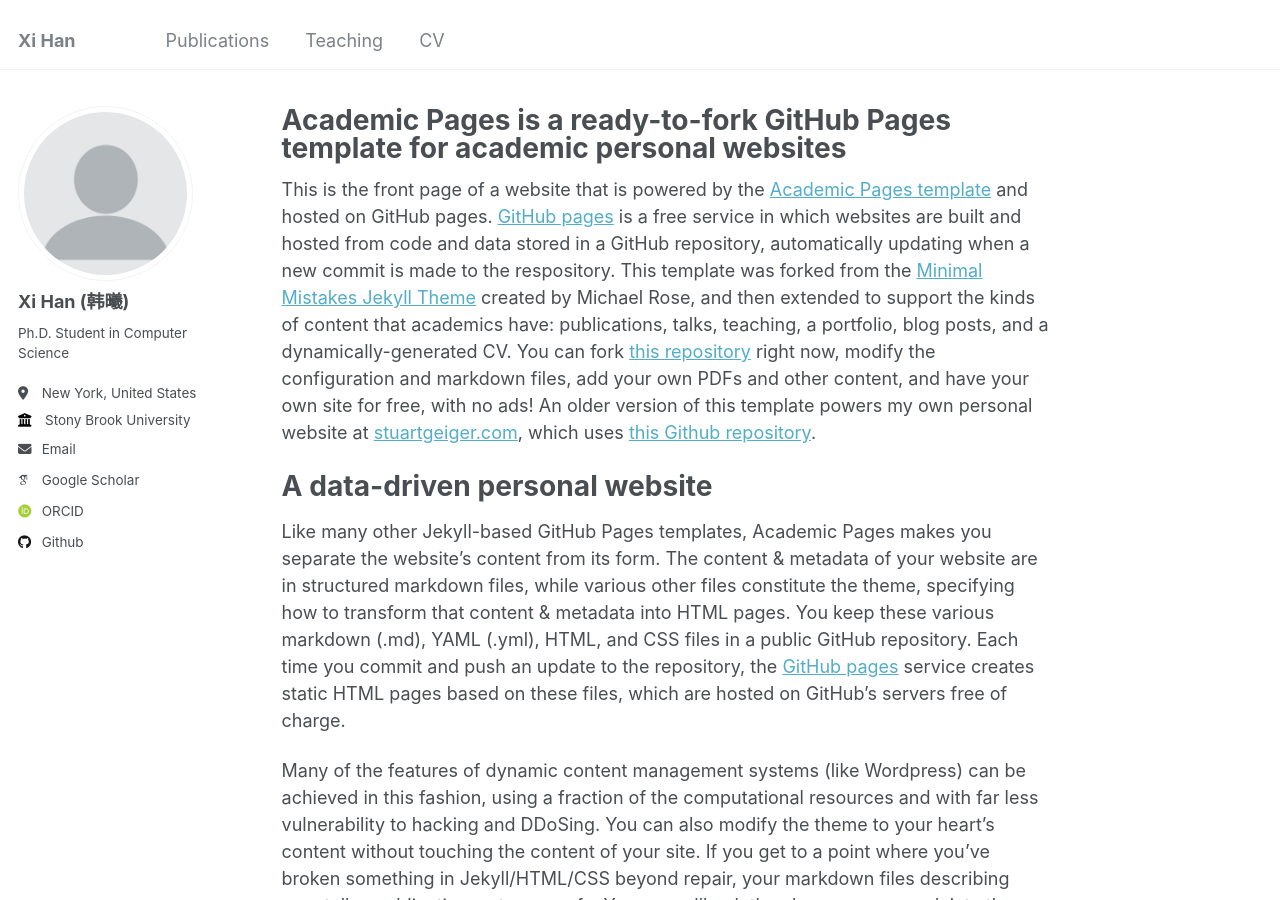
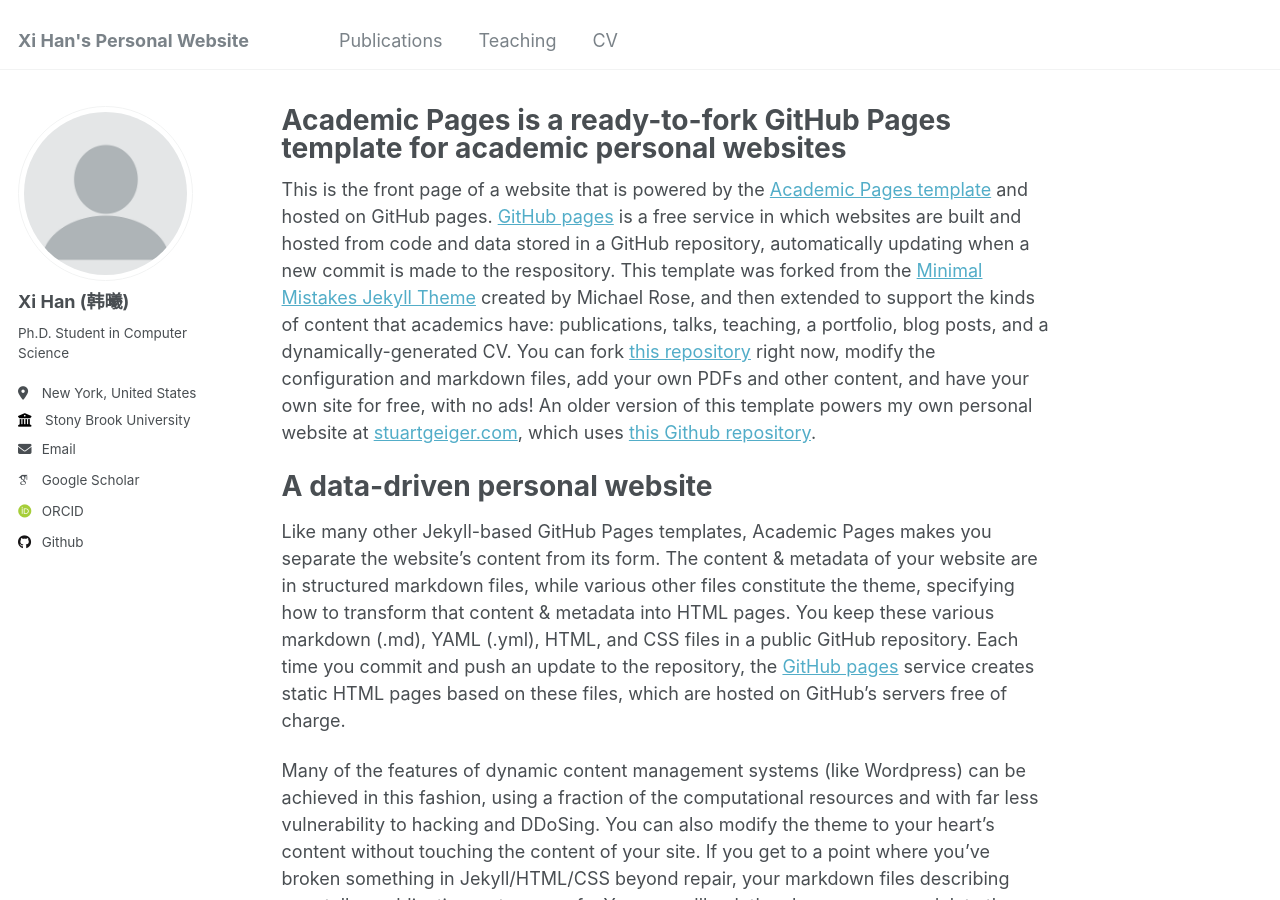
Before and after one commit to AXIHIXA/axihixa.github.io, a Jekyll site: the page built from _pages/about.md, in a window 1280 px wide and 900 px high. Built offline with Jekyll 4.4.1, drawn with Linux system fonts in a browser that asks for light colours; some web fonts are replaced.

Commit message:
_config.yml

```diff
--- a/_config.yml
+++ b/_config.yml
@@ -8,7 +8,7 @@
 
 # Basic Site Settings
 locale                   : "en-US"
-title                    : "Xi Han"
+title                    : "Xi Han's Personal Website"
 title_separator          : "-"
 name                     : &name "Xi Han"
 description              : &description "Ph.D. Student in Computer Science"
@@ -43,7 +43,7 @@ author:
   bitbucket        : # Username - Update with your username on the site
   codepen          : # Username
   dribbble         : # Username
-  github           : "https://github.com/AXIHIXA"
+  github           : "AXIHIXA"
   kaggle           : # Username
   stackoverflow    : # User number or user number and name (i.e., use "1" or "1/jeff-atwood")
 
```
